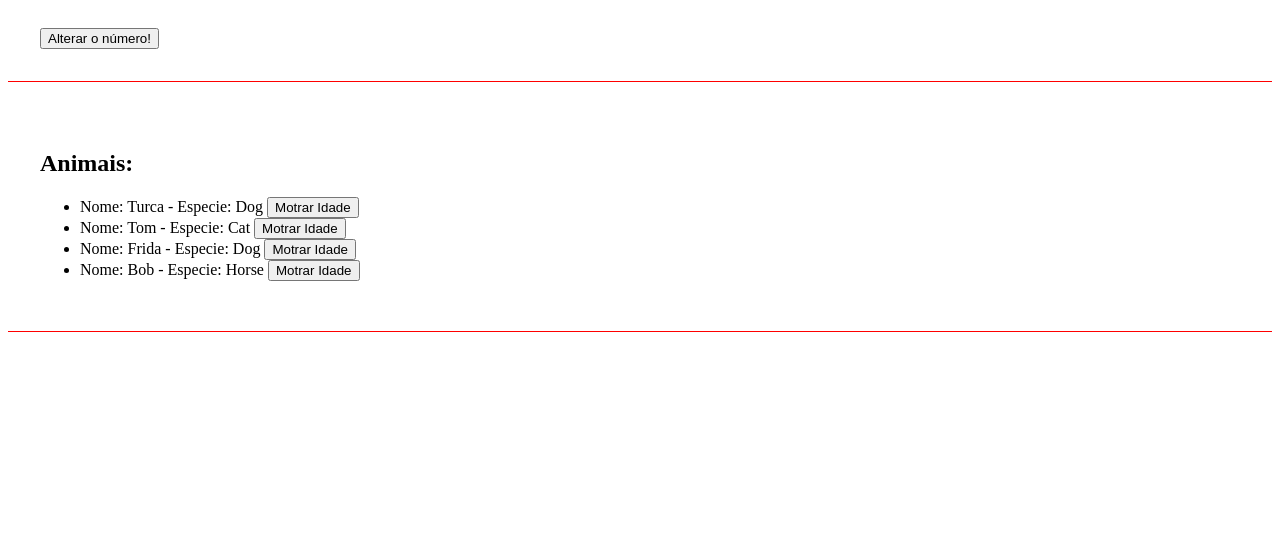
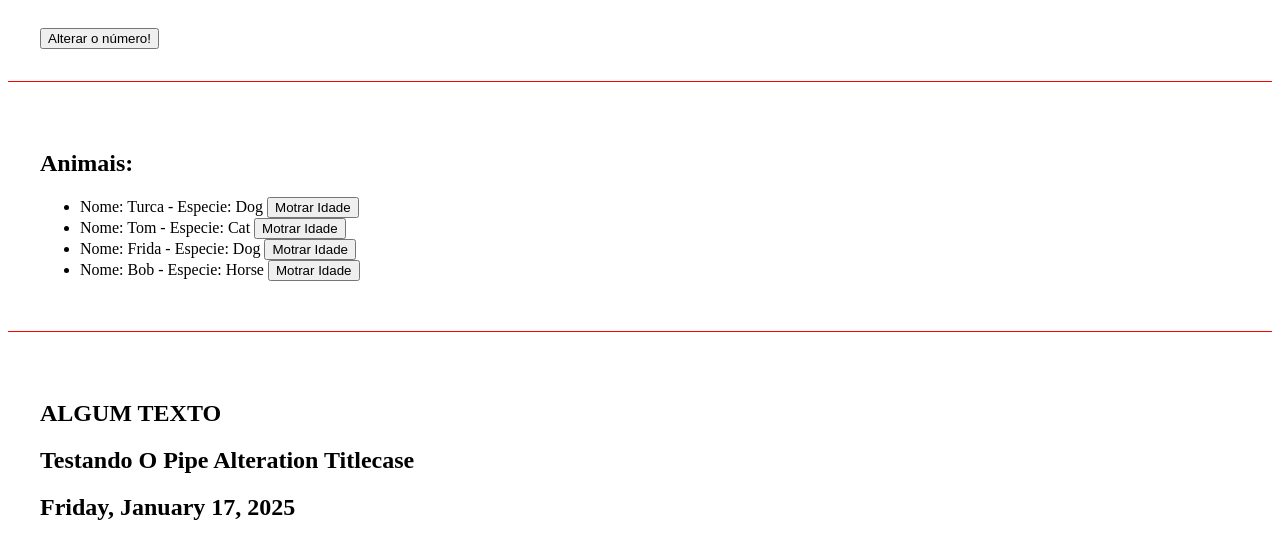
Before and after one commit to RafaGiaretta/angular_Revisao, an Angular app: page / in a window 1280 px wide. Shown: the part 1206-1764 px from the top of the page. Built offline with nearby package versions, Linux system fonts and the light colour scheme.

Commit message:
Feat Pipe operators

```diff
--- a/src/app/app.component.html
+++ b/src/app/app.component.html
@@ -6,3 +6,4 @@
 <app-eventos></app-eventos>
 <app-emitter></app-emitter>
 <app-list-render></app-list-render>
+<app-pipes></app-pipes>
--- a/src/app/app.module.ts
+++ b/src/app/app.module.ts
@@ -11,6 +11,7 @@
 import { EmitterComponent } from './components/emitter/emitter.component';
 import { ChangeNumberComponent } from './components/change-number/change-number.component';
 import { ListRenderComponent } from './components/list-render/list-render.component';
+import { PipesComponent } from './components/pipes/pipes.component';
 
 @NgModule({
   declarations: [
@@ -22,7 +23,8 @@
     EventosComponent,
     EmitterComponent,
     ChangeNumberComponent,
-    ListRenderComponent
+    ListRenderComponent,
+    PipesComponent
   ],
   imports: [
     BrowserModule,
--- /dev/null
+++ b/src/app/components/pipes/pipes.component.html
@@ -0,0 +1,5 @@
+<div class="class">
+  <h2>{{ "Algum texto" | uppercase }}</h2>
+  <H2>{{ someText | titlecase }}</H2>
+  <h2>{{ today | date : "fullDate" }}</h2>
+</div>
--- /dev/null
+++ b/src/app/components/pipes/pipes.component.ts
@@ -0,0 +1,13 @@
+import { Component } from '@angular/core';
+
+@Component({
+  selector: 'app-pipes',
+  standalone: false,
+
+  templateUrl: './pipes.component.html',
+  styleUrl: './pipes.component.css',
+})
+export class PipesComponent {
+  someText = 'TESTANDO O PIPE ALTERATION titlecase';
+  today = new Date();
+}
```
Also changed, not shown: src/app/components/pipes/pipes.component.css (added), 1 other file (tests, documents, lock files or other folders).
